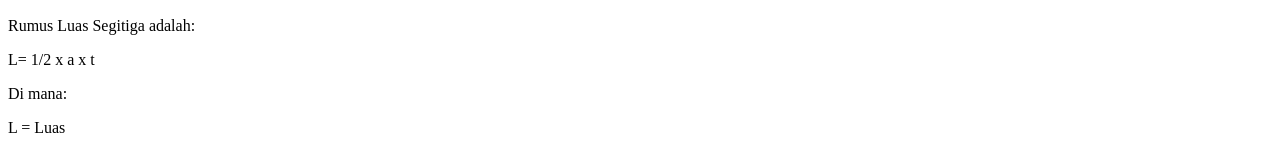
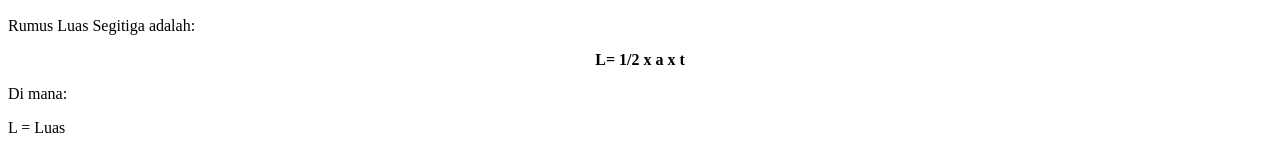
Before and after one commit to revou-fundamental-course/13-may-24-MochNada, a plain HTML site: page index.html in a window 1280 px wide. Shown: the part 477-618 px from the top of the page. Drawn offline with Linux system fonts and the light colour scheme.

Commit message:
adding id=rumus-luas

```diff
--- a/css/style.css
+++ b/css/style.css
@@ -18,6 +18,11 @@
     width: 100%;
     background-color: white;
     border: 0px;
+}
+
+#rumus-luas {
+    text-align: center;
+    font-weight: bold;
 }
 
 .rumus-img {
```
